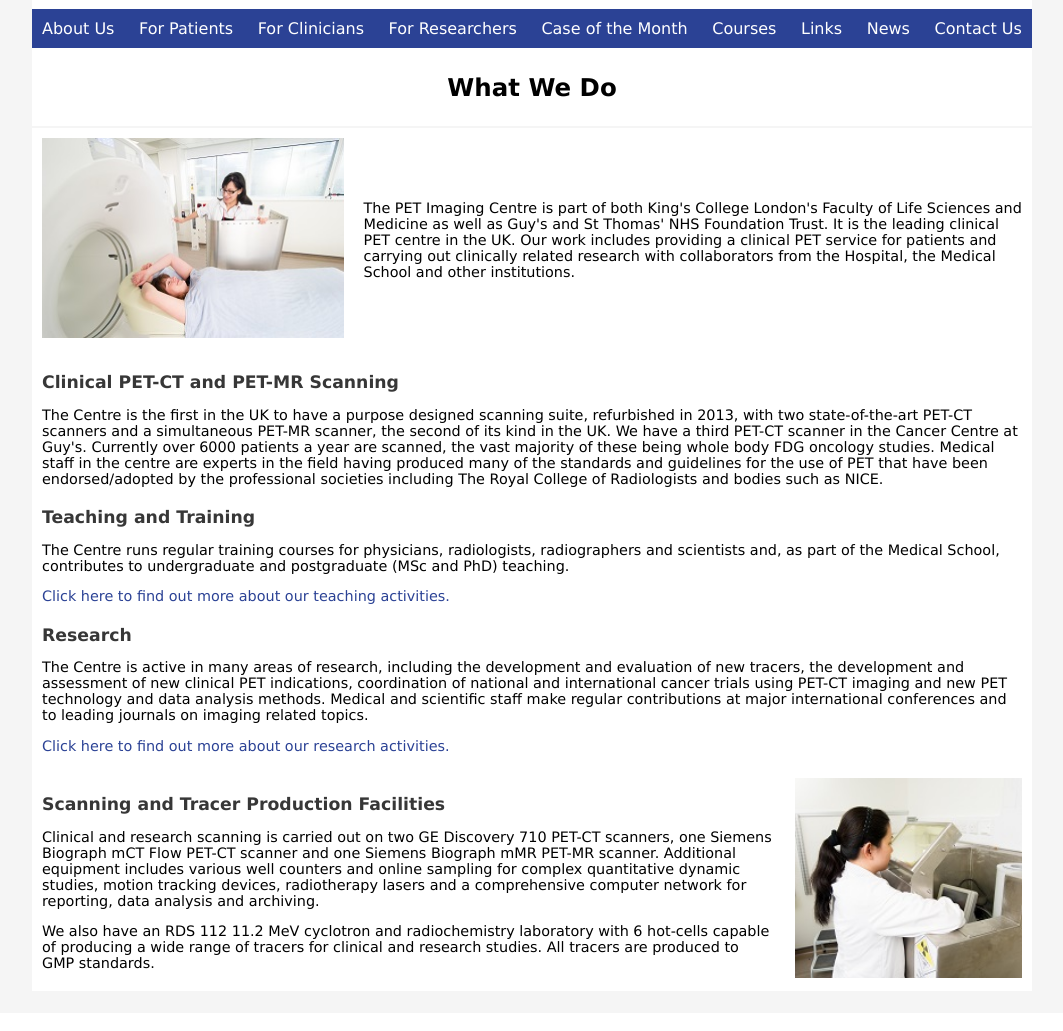
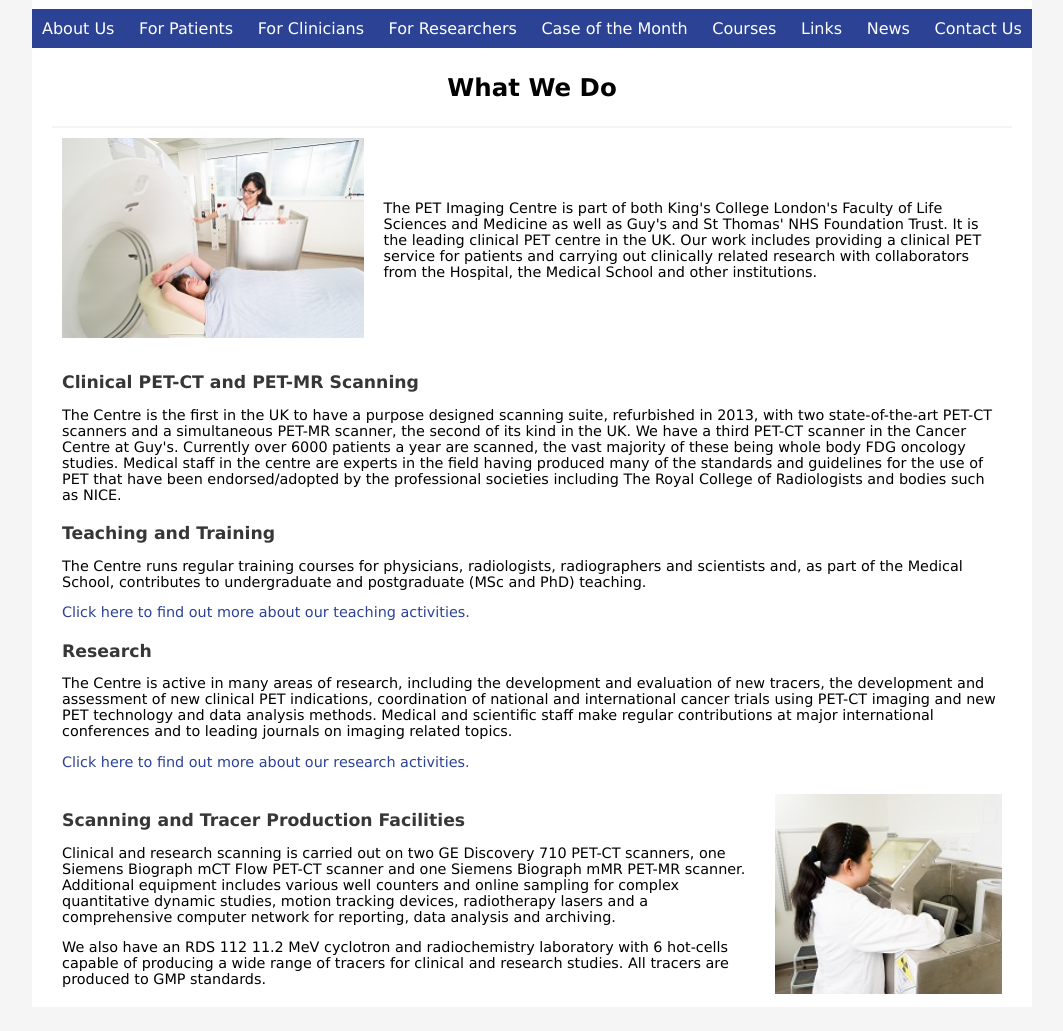
Before and after one commit to sarahmaygould/PETCentre, a PHP site: page /AboutUs_WhatWeDo/what_we_do.php in a window 1280 px wide. Shown: the part 193-1224 px from the top of the page, without its empty margins (108-1171 px from the left). Before the commit the page ends 1171 px from the top, so only its background shows below. Run offline with PHP 8.4, Linux system fonts and the light colour scheme.

Commit message:
Tweaking page margin.

```diff
--- a/AboutUs_ClinicalManagementTeam/clinical_management.php
+++ b/AboutUs_ClinicalManagementTeam/clinical_management.php
@@ -266,9 +266,8 @@
   				</ul>
         </div>
 
-        <div class="page-end"></div>
-
       </div>
+      <div class="page-end"></div>
     </div>
   </body>
 
--- a/AboutUs_OtherStaff/other_staff.php
+++ b/AboutUs_OtherStaff/other_staff.php
@@ -199,10 +199,8 @@
             </tr>
           </table>
         </div>
-
-        <div class="page-end"></div>
-
       </div>
+      <div class="page-end"></div>
     </div>
   </body>
 
--- a/AboutUs_WhatWeDo/what_we_do.php
+++ b/AboutUs_WhatWeDo/what_we_do.php
@@ -66,9 +66,8 @@
           </div>
         </div>
 
-        <div class="page-end"></div>
-
       </div>
+      <div class="page-end"></div>
     </div>
   </body>
 
--- a/ForClinicians_Referrals/referrals.php
+++ b/ForClinicians_Referrals/referrals.php
@@ -80,10 +80,8 @@
         <p>
           For further information please <a href="../ContactUs/contact_us.php">contact us</a>.
         </p>
-
-        <div class="page-end"></div>
-
       </div>
+      <div class="page-end"></div>
     </div>
   </body>
 
--- a/ForPatients_PETCTFAQ/petct_faq.php
+++ b/ForPatients_PETCTFAQ/petct_faq.php
@@ -144,10 +144,8 @@
 				<p>
 					We will send the results to the doctor who requested the scan, usually within 48 hours of the scan being completed. If results are needed more urgently your doctor can ask us to email or fax them. If you have a further appointment with your doctor please let us know the date when you attend for your scan.
 				</p>
-
-        <div class="page-end"></div>
-
       </div>
+      <div class="page-end"></div>
     </div>
   </body>
 
--- a/ForPatients_PETMRFAQ/petmr_faq.php
+++ b/ForPatients_PETMRFAQ/petmr_faq.php
@@ -197,10 +197,8 @@
         <p>
           The results will be sent to the doctor who referred you for the scan. If you make a clinic appointment for two weeks after the scan, the results should be available. For more urgent problems, they will be available sooner.
         </p>
-
-        <div class="page-end"></div>
-
       </div>
+      <div class="page-end"></div>
     </div>
   </body>
 
--- a/ForPatients_YourVisit/your_visit.php
+++ b/ForPatients_YourVisit/your_visit.php
@@ -65,10 +65,8 @@
         <p>
           The department can be contacted by telephone, e-mail or post.  Directions, travel information and building maps can be found <a href="http://www.guysandstthomas.nhs.uk/patients-and-visitors/getting-here/travel-st-thomas.aspx">here</a> (for the PET Centre at St Thomas&#39; Hospital), or <a href="http://www.guysandstthomas.nhs.uk/our-services/cancer/visiting/getting-here/finding-cancer-centre.aspx">here</a> (for the PET Suite within the Cancer Centre at Guy&#39;s Hospital). Visit our <a href="../ContactUs/contact_us.php">Contact Us</a> page for further details.
         </p>
-
-        <div class="page-end"></div>
-
       </div>
+      <div class="page-end"></div>
     </div>
   </body>
 
--- a/ForResearchers_Overview/overview.php
+++ b/ForResearchers_Overview/overview.php
@@ -60,10 +60,8 @@
 				<p>
 					In cardiology there is interest in measuring blood flow and metabolism with a variety of tracers.
 				</p>
-
-        <div class="page-end"></div>
-
       </div>
+      <div class="page-end"></div>
     </div>
   </body>
 
--- a/common-style.css
+++ b/common-style.css
@@ -19,6 +19,7 @@ body {
 
 .page-body {
   font-size: 90%;
+  margin: 0 2%;
 }
 
 .page-title {
--- a/index.php
+++ b/index.php
@@ -43,9 +43,8 @@
 
         <hr>
 
+      </div>
       <div class="page-end"></div>
-
-      </div>
     </div>
   </body>
 
```
